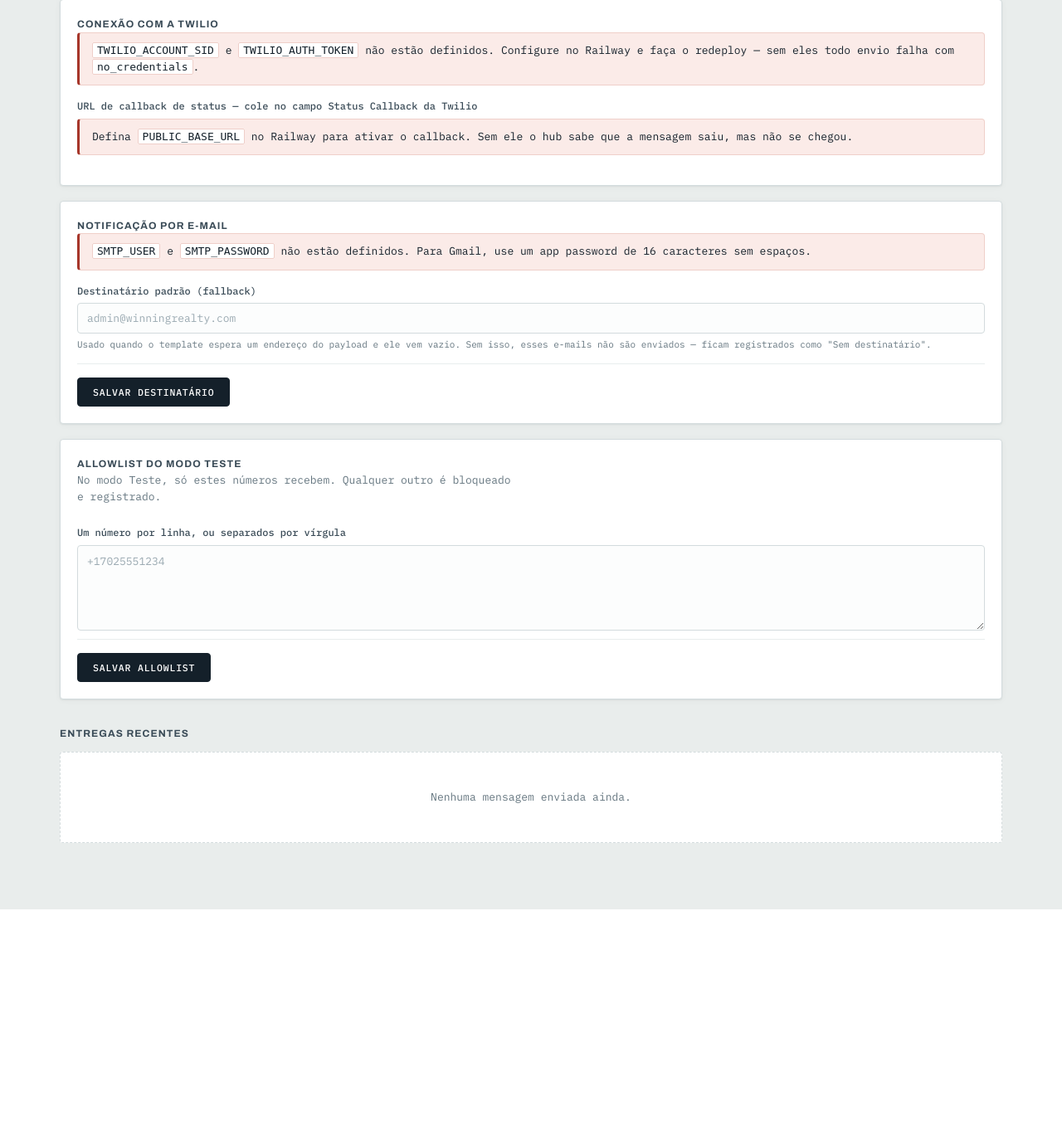
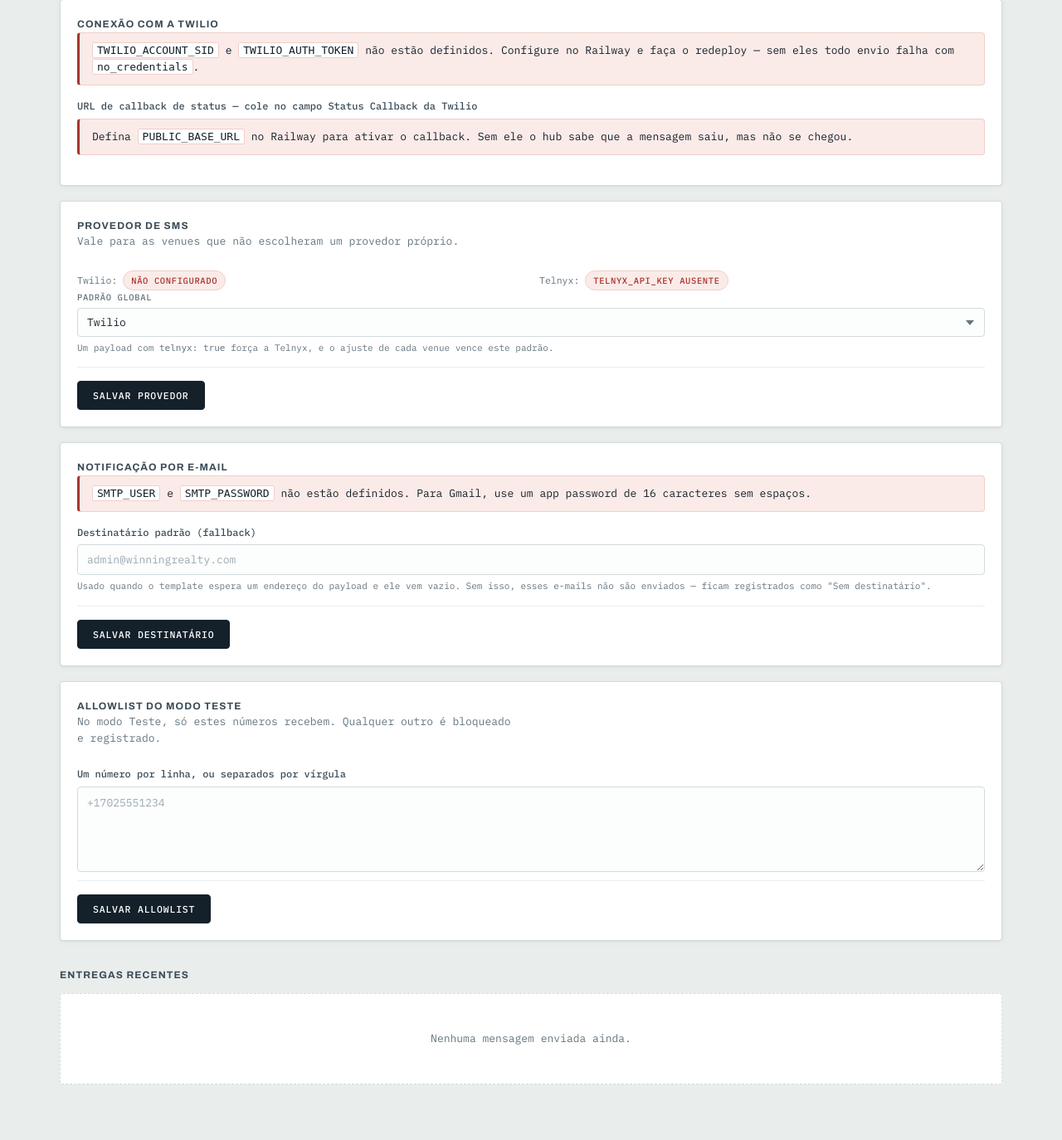
Before and after one commit to joaowinningvocal/integrator.io, a Flask app: page /settings in a window 1280 px wide. Shown: the part 218-1592 px from the top of the page at 83% size. Before the commit the page ends 1314 px from the top, so only its background shows below. Run offline with Flask 3, Linux system fonts and the light colour scheme; the visitor is signed in with stand-in values (Sample User, id 1); data comes from the database, SQL or seed files in the repository; data that the repository does not hold is empty.

Commit message:
telnyx integration

```diff
--- a/app.py
+++ b/app.py
@@ -25,6 +25,7 @@ import db
 import engine
 import mailer
 import sender
+import telnyx
 
 app = Flask(__name__)
 app.secret_key = os.getenv("SECRET_KEY", "dev-only-change-me")
@@ -51,6 +52,16 @@ def public_base_url() -> str:
     return base
 
 
+def telnyx_callback_url() -> str:
+    """A Telnyx chama esta URL quando o status da mensagem muda."""
+    base = public_base_url()
+    if not base:
+        return ""
+    with app.app_context():
+        token = db.get_setting("status_callback_token", "")
+    return f"{base}/telnyx/status/{token}" if token else ""
+
+
 def status_callback_url() -> str:
     """URL que a Twilio chama quando o status da mensagem muda."""
     base = public_base_url()
@@ -71,9 +82,13 @@ def _retry_all(app_ref):
                 with app_ref.app_context():
                     pending = db.pending_retries()
                     callback = status_callback_url()
+                with app_ref.app_context():
+                    callback_tx = telnyx_callback_url()
                 for d in pending:
                     if d["channel"] == "email":
                         mailer.dispatch(app_ref, d["id"])
+                    elif d["provider"] == "telnyx":
+                        telnyx.dispatch(app_ref, d["id"], callback_tx)
                     else:
                         sender.dispatch(app_ref, d["id"], callback)
                     time.sleep(1)
@@ -228,6 +243,23 @@ def inbound(slug, token=None):
     return jsonify(ok=True, event=event_id, status=status, mode=mode), 200
 
 
+def resolver_provedor(venue, result) -> str:
+    """
+    Quem decide o provedor de SMS, em ordem de precedencia:
+
+      1. flag no payload  (telnyx=true)  — decide uma chamada especifica
+      2. ajuste da venue                 — migra uma venue de cada vez
+      3. padrao global em Ajustes        — migra tudo
+
+    Qualquer coisa fora disso cai no Twilio.
+    """
+    if result.get("provider_flag"):
+        return "telnyx"
+    if venue["provider"]:
+        return venue["provider"]
+    return db.get_setting("sms_provider", "twilio")
+
+
 def _create_and_send(event_id, venue, result) -> int:
     """Cria a entrega e despacha pelo adapter do canal da regra."""
     if result["channel"] == "email":
@@ -238,11 +270,16 @@ def _create_and_send(event_id, venue, result) -> int:
         )
         mailer.dispatch(app, delivery_id)
     else:
+        provedor = resolver_provedor(venue, result)
         delivery_id = db.create_delivery(
             event_id, venue["id"], result["customer_phone"], result["sms_from"],
             result["body"], channel="sms", rule_name=result["rule_name"],
         )
-        sender.dispatch(app, delivery_id, status_callback_url())
+        db.update_delivery(delivery_id, provider=provedor)
+        if provedor == "telnyx":
+            telnyx.dispatch(app, delivery_id, telnyx_callback_url())
+        else:
+            sender.dispatch(app, delivery_id, status_callback_url())
     return delivery_id
 
 
@@ -304,6 +341,7 @@ def inject_globals():
         "venues_nav": db.list_venues(),
         "delivery_labels": DELIVERY_LABELS,
         "twilio_ready": sender.configured(),
+        "telnyx_ready": telnyx.configured(),
     }
 
 
@@ -496,6 +534,7 @@ def venues():
             "url": f"{base}/hook/{v['slug']}/k/{v['token']}",
             "packages": db.list_packages(v["id"]),
             "template": db.get_template(v["id"], "booking_link"),
+            "provider": v["provider"],
         })
     return render_template("venues.html", rows=rows)
 
@@ -680,12 +719,48 @@ def testbench():
     )
 
 
+@app.route("/telnyx/status/<token>", methods=["POST"])
+def telnyx_status(token):
+    """
+    Webhook de status da Telnyx. Formato diferente do da Twilio: o id e o
+    status vem aninhados em data.payload.
+    """
+    esperado = db.get_setting("status_callback_token", "")
+    if not esperado or not hmac.compare_digest(token, esperado):
+        return ("", 403)
+
+    sid, status, codigo = telnyx.parse_status_webhook(request.get_json(silent=True))
+    d = db.delivery_by_sid(sid) if sid else None
+    if d and status:
+        campos = {"status": status}
+        if codigo:
+            campos["error_code"] = codigo
+            campos["error_message"] = telnyx.FRIENDLY.get(codigo, f"Telnyx codigo {codigo}")
+        db.update_delivery(d["id"], **campos)
+    return ("", 204)
+
+
+@app.route("/venues/<int:venue_id>/provider", methods=["POST"])
+@login_required
+def set_provider(venue_id):
+    escolha = request.form.get("provider", "")
+    if escolha in ("", "twilio", "telnyx"):
+        db.set_venue_provider(venue_id, escolha)
+        v = db.get_venue(venue_id)
+        rotulo = escolha or "padrão global"
+        flash(f"{v['name']}: SMS agora via {rotulo}.")
+    return redirect(request.referrer or url_for("venues"))
+
+
 @app.route("/settings", methods=["GET", "POST"])
 @login_required
 def settings():
     if request.method == "POST":
         db.set_setting("test_allowlist", request.form.get("test_allowlist", "").strip())
         db.set_setting("notify_email", request.form.get("notify_email", "").strip())
+        escolha = request.form.get("sms_provider")
+        if escolha in ("twilio", "telnyx"):
+            db.set_setting("sms_provider", escolha)
         flash("Ajustes salvos.")
         return redirect(url_for("settings"))
     return render_template(
@@ -695,6 +770,9 @@ def settings():
         callback=status_callback_url(),
         notify_email=db.get_setting("notify_email", ""),
         smtp_ready=mailer.configured(),
+        sms_provider=db.get_setting("sms_provider", "twilio"),
+        telnyx_ready=telnyx.configured(),
+        telnyx_callback=telnyx_callback_url(),
         smtp_from=mailer.sender_address(),
         deliveries=db.list_deliveries(limit=60),
     )
--- a/db.py
+++ b/db.py
@@ -66,6 +66,7 @@ CREATE TABLE IF NOT EXISTS venues (
     active        INTEGER NOT NULL DEFAULT 1,
     pinned        INTEGER NOT NULL DEFAULT 0,
     always_live   INTEGER NOT NULL DEFAULT 0,
+    provider      TEXT NOT NULL DEFAULT '',
     created_at    TEXT NOT NULL
 );
 
@@ -168,6 +169,7 @@ DEFAULT_SETTINGS = {
     "test_allowlist": "",
     "status_callback_token": "",
     "notify_email": "",
+    "sms_provider": "twilio",
 }
 
 # --------------------------------------------------------------------------
@@ -715,6 +717,7 @@ MIGRATIONS = {
     "venues": [
         ("pinned",      "INTEGER NOT NULL DEFAULT 0"),
         ("always_live", "INTEGER NOT NULL DEFAULT 0"),
+        ("provider",    "TEXT NOT NULL DEFAULT ''"),
     ],
 }
 
@@ -876,6 +879,13 @@ def update_venue(venue_id: int, name: str, sender_number: str, active: int):
         "UPDATE venues SET name = ?, sender_number = ?, active = ? WHERE id = ?",
         (name, sender_number, active, venue_id),
     )
+    db.commit()
+
+
+def set_venue_provider(venue_id: int, provider: str):
+    """provider vazio = usa o padrao global."""
+    db = get_db()
+    db.execute("UPDATE venues SET provider = ? WHERE id = ?", (provider or "", venue_id))
     db.commit()
 
 
--- a/engine.py
+++ b/engine.py
@@ -124,6 +124,26 @@ def flatten(payload: dict) -> dict:
     return flat
 
 
+def quer_telnyx(flat: dict) -> bool:
+    """
+    A flag do payload: telnyx = true (ou "yes", "1"). Serve para o agente
+    escolher o provedor em uma chamada especifica, sem mexer no console —
+    util para testar a migracao um agente de cada vez.
+    """
+    for campo in ("telnyx", "use_telnyx", "provider"):
+        bruto = flat.get(campo)
+        if bruto is None:
+            continue
+        texto = str(bruto).strip().lower()
+        if campo == "provider":
+            if texto == "telnyx":
+                return True
+            continue
+        if texto in ("true", "yes", "sim", "1", "y"):
+            return True
+    return False
+
+
 def clean(value) -> str:
     text = ("" if value is None else str(value)).strip()
     return "" if text.lower() in BLANK else text
@@ -236,7 +256,7 @@ def _base_result(venue, flat: dict) -> dict:
     return {
         **fields, "flat": flat, "status": "ready", "note": "", "link": "",
         "package_label": "", "rule_name": "", "channel": "", "subject": "",
-        "recipient": "", "recipient_source": "",
+        "recipient": "", "recipient_source": "", "provider_flag": False,
         "body": "", "sms_body": "", "sms_from": venue["sender_number"] or "",
     }
 
@@ -309,6 +329,7 @@ def _apply_rule(venue, flat: dict, rule) -> dict:
         ctx["link"] = pkg["link"]
         ctx["package"] = pkg["label"]
 
+    result["provider_flag"] = quer_telnyx(flat)
     result["body"] = render(tpl["body"], ctx)
     result["subject"] = render(tpl["subject"] or "", ctx)
     # Destinatário: a regra tem precedência sobre o template. Assim um template
--- a/templates/event.html
+++ b/templates/event.html
@@ -68,7 +68,7 @@
 <div class="panel">
   <table>
     <thead>
-      <tr><th>Quando</th><th>Para</th><th>De</th><th>Status</th>
+      <tr><th>Quando</th><th>Para</th><th>De</th><th>Via</th><th>Status</th>
           <th>Tentativas</th><th>SID</th><th>Erro</th></tr>
     </thead>
     <tbody>
@@ -78,6 +78,7 @@
         <td>{{ d.updated_at[:16].replace('T', ' ') }}</td>
         <td>{{ d.to_number }}</td>
         <td>{{ d.from_number }}</td>
+        <td>{{ d.provider }}</td>
         <td><span class="state {{ dtone }}">{{ lbl }}</span></td>
         <td>{{ d.attempts }}</td>
         <td>{{ d.provider_sid or '—' }}</td>
--- a/templates/settings.html
+++ b/templates/settings.html
@@ -31,6 +31,46 @@
 </div>
 
 <div class="panel">
+  <h2 style="margin-top:0">Provedor de SMS</h2>
+  <p class="sub">Vale para as venues que não escolheram um provedor próprio.</p>
+
+  <div class="grid-2">
+    <p class="meter">
+      Twilio:
+      {% if twilio_ready %}<span class="pill live">credenciais ok</span>
+      {% else %}<span class="pill fault">não configurado</span>{% endif %}
+    </p>
+    <p class="meter">
+      Telnyx:
+      {% if telnyx_ready %}<span class="pill live">credenciais ok</span>
+      {% else %}<span class="pill fault">TELNYX_API_KEY ausente</span>{% endif %}
+    </p>
+  </div>
+
+  <form method="post">
+    <div class="field">
+      <label for="prov">Padrão global</label>
+      <select id="prov" name="sms_provider">
+        <option value="twilio" {{ 'selected' if sms_provider == 'twilio' }}>Twilio</option>
+        <option value="telnyx" {{ 'selected' if sms_provider == 'telnyx' }}>Telnyx</option>
+      </select>
+      <p class="hint">Um payload com <code>telnyx: true</code> força a Telnyx,
+         e o ajuste de cada venue vence este padrão.</p>
+    </div>
+    <input type="hidden" name="notify_email" value="{{ notify_email }}">
+    <input type="hidden" name="test_allowlist" value="{{ allowlist }}">
+    <div class="toolbar"><button class="btn" type="submit">Salvar provedor</button></div>
+  </form>
+
+  {% if telnyx_callback %}
+  <label class="raw" style="margin-top:16px">URL de callback da Telnyx</label>
+  <div class="url-box">{{ telnyx_callback }}</div>
+  <p class="meter">Enviada automaticamente em cada mensagem — não precisa
+     configurar no portal da Telnyx.</p>
+  {% endif %}
+</div>
+
+<div class="panel">
   <h2 style="margin-top:0">Notificação por e-mail</h2>
   {% if smtp_ready %}
     <p class="meter"><b style="color:var(--live)">SMTP configurado.</b>
@@ -51,6 +91,7 @@
          "Sem destinatário".</p>
     </div>
     <input type="hidden" name="test_allowlist" value="{{ allowlist }}">
+    <input type="hidden" name="sms_provider" value="{{ sms_provider }}">
     <div class="toolbar"><button class="btn" type="submit">Salvar destinatário</button></div>
   </form>
 </div>
@@ -66,6 +107,7 @@
       <p class="meter">Reconhecidos: <b>{{ parsed | join(', ') }}</b></p>
     {% endif %}
     <input type="hidden" name="notify_email" value="{{ notify_email }}">
+    <input type="hidden" name="sms_provider" value="{{ sms_provider }}">
     <div class="toolbar"><button class="btn" type="submit">Salvar allowlist</button></div>
   </form>
 </div>
```
Also changed, not shown: telnyx.py (added, +136 -0 lines), templates/venues.html (+14 -0 lines), README.md.
